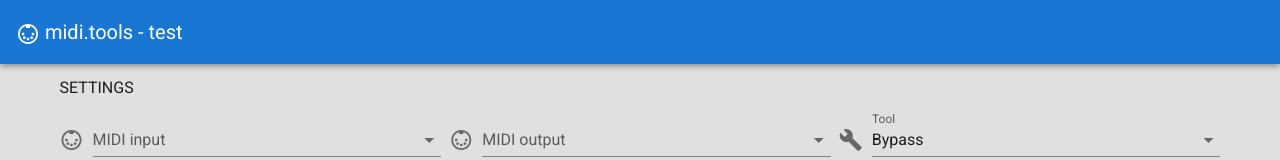
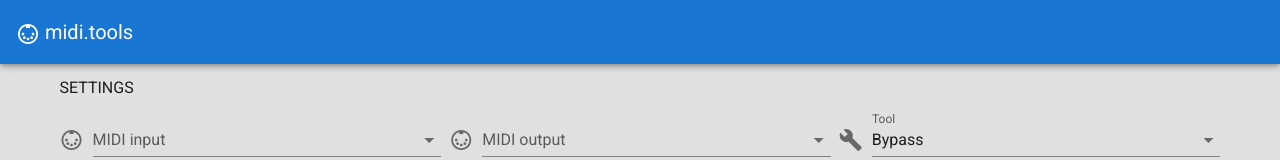
Before and after one commit to jforsten/midi-tools, a Vue app: page / in a window 1280 px wide. Shown: the top 160 px of the page. Built offline with nearby package versions, Linux system fonts and the light colour scheme.

Commit message:
Undo test changes

```diff
--- a/src/App.vue
+++ b/src/App.vue
@@ -3,7 +3,7 @@
     <v-app-bar app color="primary" dark>
       <v-toolbar-title fixed>
         <v-icon>mdi-midi-port</v-icon>
-        midi.tools - test
+        midi.tools
       </v-toolbar-title>
     </v-app-bar>
 
```
